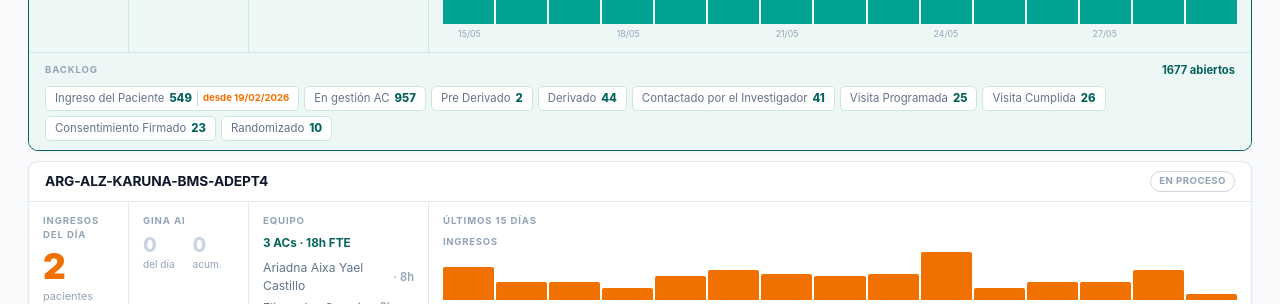
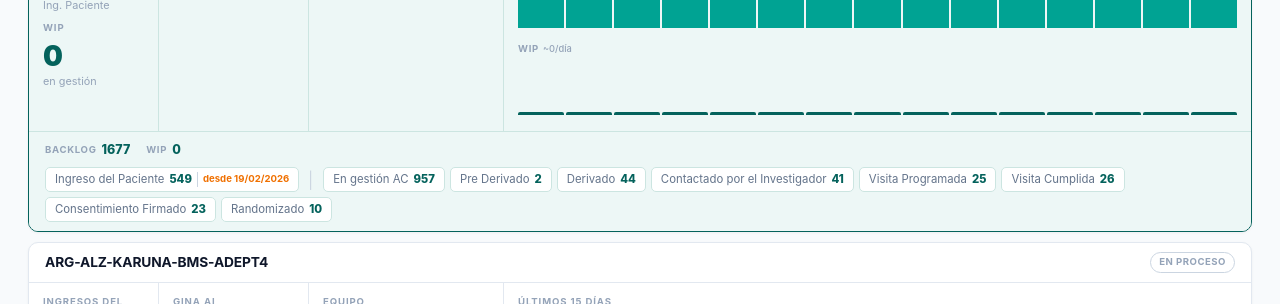
Before and after one commit to smackinnon-uepm/dashboard-uepm, a plain HTML site: page index.html in a window 1280 px wide. Shown: the part 352-656 px from the top of the page. Drawn offline with Linux system fonts and the light colour scheme.

Commit message:
feat: backlog/WIP split, charts with labels+averages, Gina expanded, FTE persons, avg days

```diff
--- a/index.html
+++ b/index.html
@@ -124,7 +124,7 @@
     /* Card body: 4 columns */
     .card-body {
       display: grid;
-      grid-template-columns: 100px 120px 180px 1fr;
+      grid-template-columns: 130px 150px 195px 1fr;
     }
     .card-col {
       padding: 12px 14px;
@@ -143,40 +143,50 @@
     .metric-sub { font-size: 0.68rem; color: var(--text-3); margin-top: 3px; }
 
     /* Gina column */
-    .gina-pair { display: flex; gap: 18px; margin-top: 2px; }
-    .gina-num  { font-size: 1.25rem; font-weight: 800; line-height: 1; color: var(--teal-mid); }
+    .gina-grid { display: grid; grid-template-columns: 1fr 1fr; gap: 6px 10px; margin-top: 4px; }
+    .gina-num  { font-size: 1.15rem; font-weight: 800; line-height: 1; color: var(--teal-mid); }
     .gina-num.zero { color: var(--border-2); }
-    .gina-sub  { font-size: 0.63rem; color: var(--text-3); margin-top: 2px; }
+    .gina-sub  { font-size: 0.6rem; color: var(--text-3); margin-top: 2px; }
 
     /* Team column */
-    .team-head { font-size: 0.73rem; color: var(--teal-dark); font-weight: 700; margin-bottom: 5px; }
-    .ac-list   { list-style: none; }
-    .ac-item   { display: flex; align-items: center; gap: 5px; padding: 1.5px 0; font-size: 0.76rem; }
-    .ac-name   { color: var(--text-2); }
-    .ac-fte    { color: var(--text-3); font-size: 0.7rem; font-weight: 600; white-space: nowrap; }
-    .no-data   { color: var(--text-3); font-size: 0.73rem; font-style: italic; }
+    .team-head  { font-size: 0.73rem; color: var(--teal-dark); font-weight: 700; margin-bottom: 5px; }
+    .ac-list    { list-style: none; }
+    .ac-item    { display: flex; align-items: center; gap: 5px; padding: 1.5px 0; font-size: 0.76rem; }
+    .ac-name    { color: var(--text-2); }
+    .ac-fte     { color: var(--text-3); font-size: 0.7rem; font-weight: 600; white-space: nowrap; }
+    .no-data    { color: var(--text-3); font-size: 0.73rem; font-style: italic; }
+    .team-extra { margin-top: 8px; display: flex; flex-direction: column; gap: 3px; border-top: 1px solid var(--border); padding-top: 7px; }
+    .team-extra span { font-size: 0.67rem; color: var(--text-3); }
+    .team-extra strong { color: var(--text-2); font-weight: 700; }
 
     /* Trend column */
     .trend-block { display: flex; flex-direction: column; gap: 10px; }
-    .trend-item  { display: flex; flex-direction: column; gap: 3px; }
+    .trend-item  { display: flex; flex-direction: column; gap: 3px; overflow: visible; }
     .trend-lbl   {
       font-size: 0.6rem; font-weight: 700; text-transform: uppercase;
       letter-spacing: 0.07em; color: var(--text-3);
     }
+    .trend-avg   { font-size: 0.58rem; font-weight: 500; text-transform: none; letter-spacing: 0; color: var(--text-3); margin-left: 4px; }
     .trend-empty { font-size: 0.7rem; color: var(--text-3); font-style: italic; margin-top: 6px; }
 
     /* Sparkline bars */
-    .schart  { display: flex; flex-direction: column; gap: 2px; }
-    .sbars   { display: flex; align-items: flex-end; gap: 2px; height: 48px; }
+    .schart  { display: flex; flex-direction: column; gap: 2px; overflow: visible; padding-top: 16px; }
+    .sbars   { display: flex; align-items: flex-end; gap: 2px; height: 40px; overflow: visible; }
     .sbar    {
       flex: 1; border-radius: 2px 2px 0 0; min-height: 3px;
       position: relative; cursor: default;
       transition: filter 0.1s;
     }
     .sbar:hover { filter: brightness(1.25); }
+    .slabel {
+      position: absolute; bottom: calc(100% + 3px); left: 50%;
+      transform: translateX(-50%);
+      font-size: 0.47rem; font-weight: 800; color: var(--text-2);
+      white-space: nowrap; pointer-events: none; line-height: 1;
+    }
     .stip {
       display: none;
-      position: absolute; bottom: calc(100% + 6px); left: 50%;
+      position: absolute; bottom: calc(100% + 18px); left: 50%;
       transform: translateX(-50%);
       background: #0f172a; color: #fff;
       font-size: 0.65rem; font-weight: 600;
@@ -192,16 +202,20 @@
       border: 4px solid transparent; border-top-color: #0f172a;
     }
     .sbar:hover .stip { display: block; }
-    .sdates { display: flex; margin-top: 1px; }
-    .sdl    { flex: 1; font-size: 0.55rem; color: var(--text-3); text-align: center; overflow: hidden; }
+    .sdates { display: flex; margin-top: 2px; }
+    .sdl    { flex: 1; font-size: 0.5rem; color: var(--text-3); text-align: center; overflow: hidden; white-space: nowrap; }
 
     /* Backlog row */
     .card-backlog { padding: 9px 16px; border-top: 1px solid var(--border); }
     .backlog-meta {
-      display: flex; align-items: center; justify-content: space-between; margin-bottom: 7px;
+      display: flex; align-items: center; gap: 16px; margin-bottom: 7px; flex-wrap: wrap;
     }
-    .backlog-total { font-size: 0.7rem; font-weight: 700; color: var(--teal-dark); }
-    .backlog-chips { display: flex; flex-wrap: wrap; gap: 5px; }
+    .backlog-section { display: flex; align-items: center; gap: 5px; }
+    .backlog-section-lbl { font-size: 0.6rem; font-weight: 700; text-transform: uppercase; letter-spacing: 0.07em; color: var(--text-3); }
+    .backlog-total { font-size: 0.78rem; font-weight: 800; color: var(--teal-mid); }
+    .wip-total     { font-size: 0.78rem; font-weight: 800; color: var(--teal-dark); }
+    .backlog-chips { display: flex; flex-wrap: wrap; gap: 5px; align-items: center; }
+    .chip-sep { color: var(--border-2); font-size: 1rem; font-weight: 300; padding: 0 2px; }
     .chip {
       display: inline-flex; align-items: center; gap: 5px;
       background: var(--bg); border: 1px solid var(--border);
@@ -236,7 +250,12 @@
     .error-box code   { background: var(--bg); padding: 1px 5px; border-radius: 3px; font-size: 0.82rem; }
 
     /* ── Responsive ─────────────────────────────────── */
-    @media (max-width: 960px) {
+    @media (max-width: 1060px) {
+      .card-body { grid-template-columns: 130px 150px 1fr; }
+      .card-col:nth-child(3) { border-right: none; }
+      .card-col:nth-child(4) { grid-column: 1 / -1; border-top: 1px solid var(--border); border-right: none; }
+    }
+    @media (max-width: 720px) {
       .card-body { grid-template-columns: 1fr 1fr; }
       .card-col:nth-child(2) { border-right: none; }
       .card-col:nth-child(3),
@@ -313,22 +332,37 @@ function fmtDate(s) {
   return `${d}/${m}/${y}`;
 }
 
-function spark(values, fmtDates, color) {
+// "2026-05-28" → "Lun 28/05"
+function isoToLabel(iso) {
+  if (!iso) return '';
+  const ds = ['Dom','Lun','Mar','Mié','Jue','Vie','Sáb'];
+  const [y, m, d] = iso.split('-');
+  const dt = new Date(Date.UTC(+y, +m - 1, +d));
+  return ds[dt.getUTCDay()] + ' ' + d + '/' + m;
+}
+
+function avg(arr) {
+  if (!arr || !arr.length) return 0;
+  return Math.round(arr.reduce((a, v) => a + v, 0) / arr.length * 10) / 10;
+}
+
+function spark(values, isoDates, color) {
   if (!values || !values.length) return '';
   const max   = Math.max(...values, 1);
   const n     = values.length;
   const every = n <= 5 ? 1 : n <= 10 ? 2 : 3;
 
   const bars = values.map((v, i) => {
-    const pct  = Math.max(4, Math.round((v / max) * 100));
-    const date = (fmtDates && fmtDates[i]) ? fmtDates[i].slice(0, 5) : `d${i + 1}`;
+    const pct = Math.max(4, Math.round((v / max) * 100));
+    const lbl = isoDates && isoDates[i] ? isoToLabel(isoDates[i]) : `d${i + 1}`;
     return `<div class="sbar" style="height:${pct}%;background:${color}">
-      <div class="stip">${date}<br><strong>${v}</strong></div>
+      ${v > 0 ? `<div class="slabel">${v}</div>` : ''}
+      <div class="stip">${lbl}<br><strong>${v}</strong></div>
     </div>`;
   }).join('');
 
   const labels = values.map((_, i) => {
-    const txt = (i % every === 0 && fmtDates && fmtDates[i]) ? fmtDates[i].slice(0, 5) : '';
+    const txt = (i % every === 0 && isoDates && isoDates[i]) ? isoToLabel(isoDates[i]) : '';
     return `<span class="sdl">${txt}</span>`;
   }).join('');
 
@@ -337,31 +371,37 @@ function spark(values, fmtDates, color) {
 
 // ── Trend builders ────────────────────────────────────────────
 function trendForCampaign(c) {
-  // Prioridad 1: trend precalculado en data.js desde el sheet real
+  // Prioridad 1: trend precalculado en data.js (fechas en ISO yyyy-MM-dd)
   if (c.trend && c.trend.backlogs && c.trend.backlogs.length > 0) {
-    return { fmtDates: c.trend.dates, backlogs: c.trend.backlogs, ingresos: c.trend.ingresos };
+    return {
+      isoDates: c.trend.dates,
+      backlogs: c.trend.backlogs,
+      wip:      c.trend.wip || [],
+      ingresos: c.trend.ingresos,
+    };
   }
-  // Fallback: history.json acumulado
+  // Fallback: history.json acumulado (fechas ISO)
   if (_histDates.length === 0) return null;
   const end   = _currIdx;
   const start = Math.min(_histDates.length - 1, _currIdx + 14);
   const dates = _histDates.slice(end, start + 1).reverse();
   return {
-    fmtDates: dates.map(d => fmtDate(d)),
-    backlogs: dates.map(d => { const f = (_histData[d]||[]).find(x=>x.name===c.name); return f?f.total_backlog:0; }),
-    ingresos: dates.map(d => { const f = (_histData[d]||[]).find(x=>x.name===c.name); return f?f.ingresos_hoy:0;  }),
+    isoDates: dates,
+    backlogs: dates.map(d => { const f = (_histData[d]||[]).find(x=>x.name===c.name); return f?(f.total_backlog||0):0; }),
+    wip:      dates.map(d => { const f = (_histData[d]||[]).find(x=>x.name===c.name); return f?(f.total_wip||0):0; }),
+    ingresos: dates.map(d => { const f = (_histData[d]||[]).find(x=>x.name===c.name); return f?f.ingresos_hoy:0; }),
   };
 }
 
 function trendForTotal(data) {
-  // Agregar trends de todas las campañas
   const first = data.find(c => c.trend && c.trend.backlogs && c.trend.backlogs.length > 0);
   if (first) {
     const n = first.trend.backlogs.length;
     return {
-      dates:    first.trend.dates,
-      backlogs: Array.from({length: n}, (_, i) => data.reduce((s, c) => s + (c.trend?.backlogs[i] || 0), 0)),
-      ingresos: Array.from({length: n}, (_, i) => data.reduce((s, c) => s + (c.trend?.ingresos[i] || 0), 0)),
+      isoDates: first.trend.dates,
+      backlogs: Array.from({length: n}, (_, i) => data.reduce((s, c) => s + (c.trend?.backlogs[i]  || 0), 0)),
+      wip:      Array.from({length: n}, (_, i) => data.reduce((s, c) => s + (c.trend?.wip?.[i]      || 0), 0)),
+      ingresos: Array.from({length: n}, (_, i) => data.reduce((s, c) => s + (c.trend?.ingresos[i]   || 0), 0)),
     };
   }
   if (_histDates.length === 0) return null;
@@ -369,8 +409,9 @@ function trendForTotal(data) {
   const start = Math.min(_histDates.length - 1, _currIdx + 14);
   const dates = _histDates.slice(end, start + 1).reverse();
   return {
-    dates:    dates.map(d => fmtDate(d)),
-    backlogs: dates.map(d => (_histData[d]||[]).reduce((s,c)=>s+c.total_backlog,0)),
+    isoDates: dates,
+    backlogs: dates.map(d => (_histData[d]||[]).reduce((s,c)=>s+(c.total_backlog||0),0)),
+    wip:      dates.map(d => (_histData[d]||[]).reduce((s,c)=>s+(c.total_wip||0),0)),
     ingresos: dates.map(d => (_histData[d]||[]).reduce((s,c)=>s+c.ingresos_hoy,0)),
   };
 }
@@ -379,47 +420,104 @@ function trendForTotal(data) {
 function renderCard(c, isTotal) {
   const t = trendForCampaign(c);
 
-  // Team column
-  let teamHtml;
+  // Col 1: 3 big numbers
+  const col1 = `
+    <div class="card-col">
+      <div class="col-label">Ingresos del día</div>
+      <div class="metric-big${c.ingresos_hoy === 0 ? ' zero' : ''}">${c.ingresos_hoy}</div>
+      <div class="metric-sub">${c.ingresos_hoy === 1 ? 'paciente' : 'pacientes'}</div>
+      <div class="col-label" style="margin-top:9px">Backlog</div>
+      <div class="metric-big${c.total_backlog === 0 ? ' zero' : ''}" style="color:var(--teal-mid);font-size:1.75rem">${c.total_backlog}</div>
+      <div class="metric-sub">Ing. Paciente</div>
+      <div class="col-label" style="margin-top:7px">WIP</div>
+      <div class="metric-big${(c.total_wip||0) === 0 ? ' zero' : ''}" style="color:var(--teal-dark);font-size:1.75rem">${c.total_wip||0}</div>
+      <div class="metric-sub">en gestión</div>
+    </div>`;
+
+  // Col 2: Gina 4 numbers
+  const col2 = `
+    <div class="card-col">
+      <div class="col-label">Gina AI</div>
+      <div class="gina-grid">
+        <div>
+          <div class="gina-num${c.gina_hoy === 0 ? ' zero' : ''}">${c.gina_hoy}</div>
+          <div class="gina-sub">del día</div>
+        </div>
+        <div>
+          <div class="gina-num${c.gina_total === 0 ? ' zero' : ''}">${c.gina_total}</div>
+          <div class="gina-sub">acum.</div>
+        </div>
+        <div>
+          <div class="gina-num${(c.gina_perdidos||0) === 0 ? ' zero' : ''}">${c.gina_perdidos||0}</div>
+          <div class="gina-sub">perdidos</div>
+        </div>
+        <div>
+          <div class="gina-num${(c.gina_gestionados||0) === 0 ? ' zero' : ''}">${c.gina_gestionados||0}</div>
+          <div class="gina-sub">derivados</div>
+        </div>
+      </div>
+    </div>`;
+
+  // Col 3: Team
+  let teamInner;
   if (isTotal) {
-    teamHtml = `<div class="team-head">${c._camps} campañas · ${c._acs} ACs</div>
-                <div class="ac-item"><span class="ac-name">FTE total</span><span class="ac-fte">${c.total_fte}h</span></div>`;
+    teamInner = `<div class="team-head">${c._camps} campañas · ${c._acs} ACs</div>
+      <div class="ac-item"><span class="ac-name">FTE total</span><span class="ac-fte">${c.total_fte}h</span></div>`;
   } else if (c.acs.length > 0) {
-    teamHtml = `<div class="team-head">${c.acs.length} AC${c.acs.length !== 1 ? 's' : ''} · ${c.total_fte}h FTE</div>
-                <ul class="ac-list">${c.acs.map(a =>
-                  `<li class="ac-item"><span class="ac-name">${esc(a.name)}</span><span class="ac-fte">· ${a.fte}h</span></li>`
-                ).join('')}</ul>`;
+    const persons = c.fte_persons || 0;
+    const ratio   = persons > 0 ? (c.ingresos_hoy / persons).toFixed(1) : '–';
+    const avgD    = c.avg_days_process != null ? c.avg_days_process + ' días' : '–';
+    teamInner = `<div class="team-head">${c.acs.length} AC${c.acs.length !== 1 ? 's' : ''} · ${c.total_fte}h FTE</div>
+      <ul class="ac-list">${c.acs.map(a =>
+        `<li class="ac-item"><span class="ac-name">${esc(a.name)}</span><span class="ac-fte">· ${a.fte}h</span></li>`
+      ).join('')}</ul>
+      <div class="team-extra">
+        <span><strong>${persons > 0 ? persons : '–'}</strong> personas FTE</span>
+        <span>ratio ing./FTE: <strong>${ratio}</strong></span>
+        <span>días prom. proceso: <strong>${avgD}</strong></span>
+      </div>`;
   } else {
-    teamHtml = `<p class="no-data">Sin ACs asignados</p>`;
+    teamInner = `<p class="no-data">Sin ACs asignados</p>`;
   }
+  const col3 = `<div class="card-col"><div class="col-label">Equipo</div>${teamInner}</div>`;
 
-  // Trend column
+  // Col 4: Trend charts
   const trendHtml = t
     ? `<div class="trend-block">
          <div class="trend-item">
-           <div class="trend-lbl">Ingresos</div>
-           ${spark(t.ingresos, t.fmtDates, 'var(--orange)')}
+           <div class="trend-lbl">Ingresos<span class="trend-avg">~${avg(t.ingresos)}/día</span></div>
+           ${spark(t.ingresos, t.isoDates, 'var(--orange)')}
          </div>
          <div class="trend-item">
-           <div class="trend-lbl">Backlog</div>
-           ${spark(t.backlogs, t.fmtDates, 'var(--teal-mid)')}
+           <div class="trend-lbl">Backlog<span class="trend-avg">~${avg(t.backlogs)}/día</span></div>
+           ${spark(t.backlogs, t.isoDates, 'var(--teal-mid)')}
+         </div>
+         <div class="trend-item">
+           <div class="trend-lbl">WIP<span class="trend-avg">~${avg(t.wip||[])}/día</span></div>
+           ${spark(t.wip||[], t.isoDates, 'var(--teal-dark)')}
          </div>
        </div>`
     : `<p class="trend-empty">Sin datos históricos aún</p>`;
+  const col4 = `<div class="card-col"><div class="col-label">Últimos 15 días</div>${trendHtml}</div>`;
 
   // Backlog chips
-  const chips = STAGE_ORDER.map(stage => {
-    const n = c.backlog[stage] || 0;
+  const chipIngreso = (() => {
+    const n = c.backlog['Ingreso del Paciente'] || 0;
     let since = '';
-    if (stage === 'Ingreso del Paciente' && n > 0 && c.oldest_ingreso) {
+    if (n > 0 && c.oldest_ingreso) {
       const [y, mo, d] = c.oldest_ingreso.split('-');
       since = `<span class="chip-since">desde ${d}/${mo}/${y}</span>`;
     }
     return `<div class="chip${n === 0 ? ' zero' : ''}">
+      <span class="chip-name">Ingreso del Paciente</span>
+      <span class="chip-count">${n}</span>${since}</div>`;
+  })();
+
+  const wipChips = STAGE_ORDER.filter(s => s !== 'Ingreso del Paciente').map(stage => {
+    const n = c.backlog[stage] || 0;
+    return `<div class="chip${n === 0 ? ' zero' : ''}">
       <span class="chip-name">${esc(stage)}</span>
-      <span class="chip-count">${n}</span>
-      ${since}
-    </div>`;
+      <span class="chip-count">${n}</span></div>`;
   }).join('');
 
   return `
@@ -428,42 +526,23 @@ function renderCard(c, isTotal) {
         <span class="campaign-name">${esc(c.name)}</span>
         <span class="status-badge">${isTotal ? 'Total' : 'En proceso'}</span>
       </div>
-      <div class="card-body">
-        <div class="card-col">
-          <div class="col-label">Ingresos del día</div>
-          <div class="metric-big${c.ingresos_hoy === 0 ? ' zero' : ''}">${c.ingresos_hoy}</div>
-          <div class="metric-sub">${c.ingresos_hoy === 1 ? 'paciente' : 'pacientes'}</div>
-          <div class="metric-big${c.total_backlog === 0 ? ' zero' : ''}" style="color:var(--teal-mid);margin-top:10px">${c.total_backlog}</div>
-          <div class="metric-sub">backlog</div>
-        </div>
-        <div class="card-col">
-          <div class="col-label">Gina AI</div>
-          <div class="gina-pair">
-            <div>
-              <div class="gina-num${c.gina_hoy === 0 ? ' zero' : ''}">${c.gina_hoy}</div>
-              <div class="gina-sub">del día</div>
-            </div>
-            <div>
-              <div class="gina-num${c.gina_total === 0 ? ' zero' : ''}">${c.gina_total}</div>
-              <div class="gina-sub">acum.</div>
-            </div>
+      <div class="card-body">${col1}${col2}${col3}${col4}</div>
+      <div class="card-backlog">
+        <div class="backlog-meta">
+          <div class="backlog-section">
+            <span class="backlog-section-lbl">Backlog</span>
+            <span class="backlog-total">${c.total_backlog}</span>
+          </div>
+          <div class="backlog-section">
+            <span class="backlog-section-lbl">WIP</span>
+            <span class="wip-total">${c.total_wip||0}</span>
           </div>
         </div>
-        <div class="card-col">
-          <div class="col-label">Equipo</div>
-          ${teamHtml}
+        <div class="backlog-chips">
+          ${chipIngreso}
+          <div class="chip-sep">│</div>
+          ${wipChips}
         </div>
-        <div class="card-col">
-          <div class="col-label">Últimos 15 días</div>
-          ${trendHtml}
-        </div>
-      </div>
-      <div class="card-backlog">
-        <div class="backlog-meta">
-          <span class="col-label" style="margin:0">Backlog</span>
-          <span class="backlog-total">${c.total_backlog} abierto${c.total_backlog !== 1 ? 's' : ''}</span>
-        </div>
-        <div class="backlog-chips">${chips}</div>
       </div>
     </div>`;
 }
@@ -480,10 +559,11 @@ function paintCards(data) {
     return;
   }
 
-  const tI = data.reduce((s, c) => s + c.ingresos_hoy, 0);
+  const tI = data.reduce((s, c) => s + c.ingresos_hoy,  0);
   const tA = new Set(data.flatMap(c => c.acs.map(a => a.name))).size;
-  const tB = data.reduce((s, c) => s + c.total_backlog,   0);
-  const tG = data.reduce((s, c) => s + (c.gina_hoy || 0), 0);
+  const tB = data.reduce((s, c) => s + (c.total_backlog||0), 0);
+  const tW = data.reduce((s, c) => s + (c.total_wip||0),    0);
+  const tG = data.reduce((s, c) => s + (c.gina_hoy  || 0), 0);
 
   // Total card
   const totalBacklog = {};
@@ -492,18 +572,23 @@ function paintCards(data) {
       totalBacklog[st] = (totalBacklog[st] || 0) + n;
   }
   const totalCard = {
-    name:           '— Total de todas las campañas',
-    _camps:         data.length,
-    _acs:           tA,
-    acs:            [],
-    total_fte:      data.reduce((s, c) => s + c.total_fte,        0),
-    ingresos_hoy:   tI,
-    backlog:        totalBacklog,
-    total_backlog:  tB,
-    gina_hoy:       tG,
-    gina_total:     data.reduce((s, c) => s + (c.gina_total || 0), 0),
-    oldest_ingreso: data.map(c => c.oldest_ingreso).filter(Boolean).sort()[0] || null,
-    trend:          trendForTotal(data),
+    name:             '— Total de todas las campañas',
+    _camps:           data.length,
+    _acs:             tA,
+    acs:              [],
+    total_fte:        data.reduce((s, c) => s + c.total_fte,             0),
+    fte_persons:      null,
+    ingresos_hoy:     tI,
+    backlog:          totalBacklog,
+    total_backlog:    tB,
+    total_wip:        tW,
+    gina_hoy:         tG,
+    gina_total:       data.reduce((s, c) => s + (c.gina_total       || 0), 0),
+    gina_perdidos:    data.reduce((s, c) => s + (c.gina_perdidos     || 0), 0),
+    gina_gestionados: data.reduce((s, c) => s + (c.gina_gestionados  || 0), 0),
+    avg_days_process: null,
+    oldest_ingreso:   data.map(c => c.oldest_ingreso).filter(Boolean).sort()[0] || null,
+    trend:            trendForTotal(data),
   };
 
   grid.innerHTML =
```
